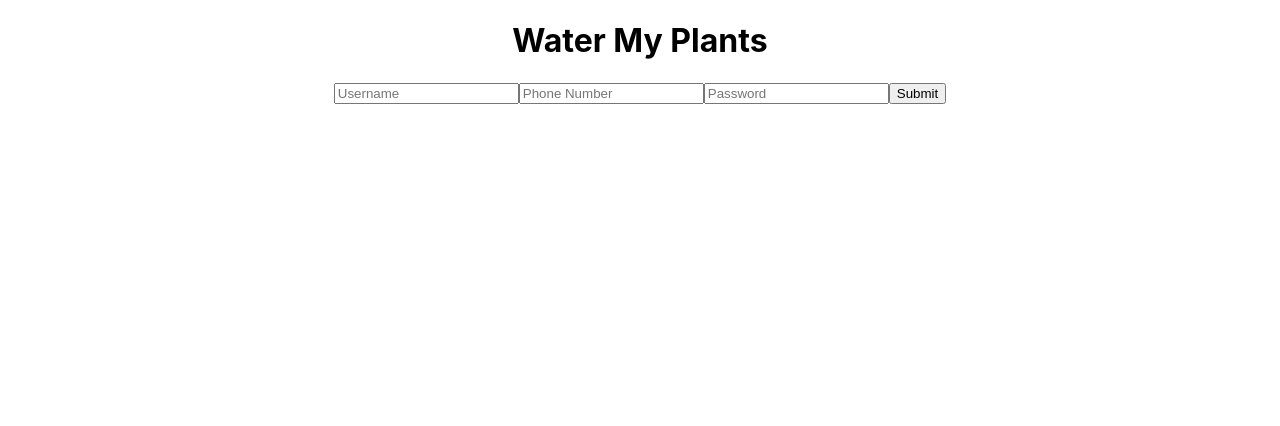
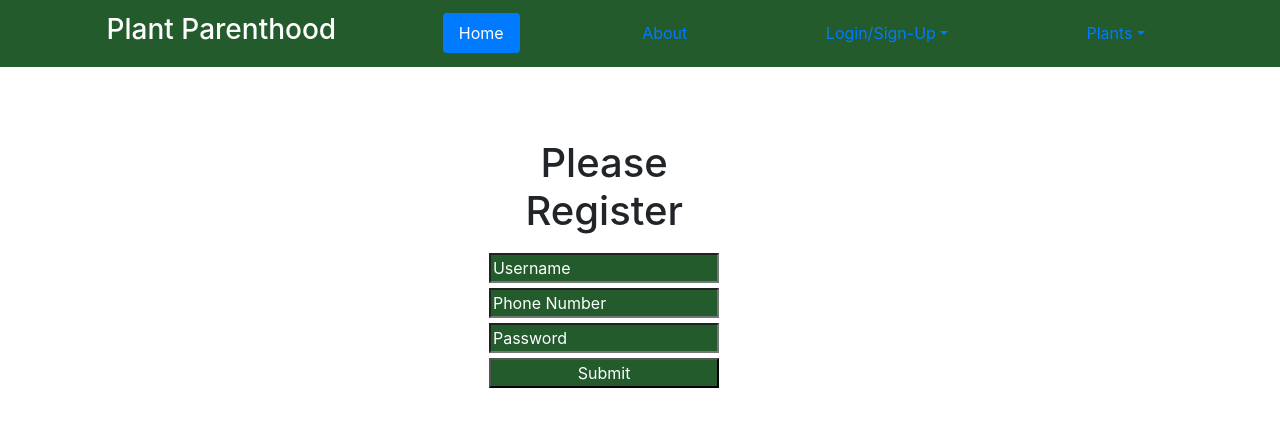
Before and after one commit to water-my-plants-2/Frontend-React, a React (Create React App) app: page /Register in a window 1280 px wide. Shown: the top 426 px of the page. Built offline with nearby package versions, Linux system fonts and the light colour scheme.

Commit message:
got profile page uploaded, finished form just need axios request to work

```diff
--- a/package.json
+++ b/package.json
@@ -7,7 +7,9 @@
     "@testing-library/react": "^9.3.2",
     "@testing-library/user-event": "^7.1.2",
     "axios": "^0.19.2",
+    "bootstrap": "^4.5.0",
     "react": "^16.13.1",
+    "react-bootstrap": "^1.0.1",
     "react-dom": "^16.13.1",
     "react-hook-form": "^5.7.2",
     "react-router-dom": "^5.2.0",
--- a/public/index.html
+++ b/public/index.html
@@ -10,6 +10,13 @@
       content="Web site created using create-react-app"
     />
     <link rel="apple-touch-icon" href="%PUBLIC_URL%/logo192.png" />
+
+    <link
+  rel="stylesheet"
+  href="https://maxcdn.bootstrapcdn.com/bootstrap/4.4.1/css/bootstrap.min.css"
+  integrity="sha384-Vkoo8x4CGsO3+Hhxv8T/Q5PaXtkKtu6ug5TOeNV6gBiFeWPGFN9MuhOf23Q9Ifjh"
+  crossorigin="anonymous"
+/>
     <!--
       manifest.json provides metadata used when your web app is installed on a
       user's mobile device or desktop. See https://developers.google.com/web/fundamentals/web-app-manifest/
@@ -24,7 +31,7 @@
       work correctly both with client-side routing and a non-root public URL.
       Learn how to configure a non-root public URL by running `npm run build`.
     -->
-    <title>React App</title>
+    <title>Water My Plants</title>
   </head>
   <body>
     <noscript>You need to enable JavaScript to run this app.</noscript>
--- a/src/App.js
+++ b/src/App.js
@@ -1,13 +1,20 @@
 import React from 'react';
 import './App.css';
 import FormReg2 from './FormReg2'
+import Nav from './Nav'
+import Profile from './Profile';
+import {BrowserRouter as Router, Switch, Route} from 'react-router-dom'
+
 
 function App() {
   return (
+    <Router>
     <div className="App">
-      <h1>Water My Plants</h1>
-     <FormReg2 />
+     <Nav />
+     <Route path='/Register' component={FormReg2}/>
+     <Route path='/Profile' component={Profile}/>
     </div>
+    </Router>
   );
 }
 
--- a/src/FormReg2.js
+++ b/src/FormReg2.js
@@ -1,21 +1,39 @@
 import React from 'react'
 import { useForm } from 'react-hook-form'
+import Axios from 'axios'
+
 
 export default function FormReg2(){
     const{register, handleSubmit, errors} = useForm()
     const onSubmit = (data) => {
         console.log(data)
+        Axios
+        .post('https://water-my-plants2-be.herokuapp.com/api/auth/register', register)
+        .then((response) => {
+            handleSubmit(response.data)
+            console.log('Register:', response);
+        })
+        .catch((error) => {
+            console.log(error);
+            register({
+                username:'',
+                number:'',
+                password:''
+            })
+    });
     }
 
     return(
         <form onSubmit={handleSubmit(onSubmit)}>
+            <h1>Please Register</h1>
+
             <input type='text' placeholder='Username' name='username' ref={register({required: true, minLength:4})}/>
             <input type='text' placeholder='Phone Number' name='number' ref={register({required: true, minLength:5})}/>
             <input type='password' placeholder='Password' name='password' ref={register({required: true, minLength:5})}/>
             {errors.username && <p>Username must be 4 characters</p>}
             {errors.number && <p>Number must be 5 characters</p>}
             {errors.password && <p>Password must be 5 characters</p>}
-            <input type='submit'/>
+            <input id='submit' type='submit'/>
         </form>
     )
 }
--- /dev/null
+++ b/src/Nav.js
@@ -0,0 +1,33 @@
+import React from 'react'
+import * as ReactBootStrap from 'react-bootstrap'
+
+
+export default function NavDropdownExample() {
+  // const handleSelect = (eventKey) => alert(`selected ${eventKey}`);
+  return (
+      <div>
+    <ReactBootStrap.Nav variant="pills" activeKey="1">
+        <h3>Plant Parenthood</h3>
+      <ReactBootStrap.Nav.Item>
+        <ReactBootStrap.Nav.Link eventKey="1"href="/">
+          Home
+        </ReactBootStrap.Nav.Link>
+      </ReactBootStrap.Nav.Item>
+      <ReactBootStrap.Nav.Item>
+        <ReactBootStrap.Nav.Link eventKey="2" title="Item" href="/about">
+          About
+        </ReactBootStrap.Nav.Link>
+      </ReactBootStrap.Nav.Item>
+      <ReactBootStrap.NavDropdown title="Login/Sign-Up" id="nav-dropdown">
+        <ReactBootStrap.NavDropdown.Item href="/login">Login</ReactBootStrap.NavDropdown.Item>
+        <ReactBootStrap.NavDropdown.Item href="/Register">Register</ReactBootStrap.NavDropdown.Item>
+        <ReactBootStrap.NavDropdown.Item href="/Profile">Profile</ReactBootStrap.NavDropdown.Item>
+      </ReactBootStrap.NavDropdown>
+      <ReactBootStrap.NavDropdown title="Plants" id="nav-dropdown">
+        <ReactBootStrap.NavDropdown.Item href="/plants">Your Plants</ReactBootStrap.NavDropdown.Item>
+        <ReactBootStrap.NavDropdown.Item href="/plant-form">Add Plants</ReactBootStrap.NavDropdown.Item>
+      </ReactBootStrap.NavDropdown>
+    </ReactBootStrap.Nav>
+    </div>
+  );
+}
--- /dev/null
+++ b/src/Profile.js
@@ -0,0 +1,15 @@
+import React from 'react'
+
+
+export default function Profile(){
+    return(
+        <div>
+            <h1>Profile Page</h1>
+            <img src="https://vignette.wikia.nocookie.net/marvelcinematicuniverse/images/4/4f/Jessica_Jones_Season_2_Promotional.png/revision/latest/top-crop/width/360/height/360?cb=20180626040112" alt="Girl in a jacket" width="360" height="360"></img>
+
+            <p id='info'>Username: JessicaJones</p>
+            <p id='info'>Phone Number: 555-555-5555</p>
+            <p>Favorite Plants: Cactus</p>
+        </div>
+    )
+}
--- a/src/index.css
+++ b/src/index.css
@@ -11,3 +11,50 @@ code {
   font-family: source-code-pro, Menlo, Monaco, Consolas, 'Courier New',
     monospace;
 }
+.nav{
+  padding: 1%;
+  display: flex;
+  justify-content: space-evenly;
+  background-color: #235b2d;
+  color: white;
+
+}
+form input{
+  background-color: #235b2d;
+  max-width: 90%;
+  margin: 1%;
+  color: white;
+}
+form{
+  background-color: ;
+  display: flex;
+  flex-direction: column;
+  padding: 5%;
+  max-width: 30%;
+  margin-left: 33%;
+}
+::placeholder{
+  color:white;
+}
+form h1{
+  margin-right: 8%;
+  padding: 3%;
+}
+img{
+  height: 360px;
+  border-radius: 50%;
+  margin-bottom: 3%;
+}
+h1{
+  padding: 2%;
+}
+p{
+  font-size: larger;
+  font-weight: bolder;
+  background-color: darkslategray;
+  color: white;
+  padding: 2%;
+  width: 30%;
+  margin-left: 35%;
+  border-radius: 15px;
+}
--- a/src/index.js
+++ b/src/index.js
@@ -3,6 +3,7 @@ import ReactDOM from 'react-dom';
 import './index.css';
 import App from './App';
 import * as serviceWorker from './serviceWorker';
+import 'bootstrap/dist/css/bootstrap.min.css';
 
 ReactDOM.render(
   <React.StrictMode>
```
Also changed, not shown: src/FormReg.js (deleted, +0 -83 lines).
